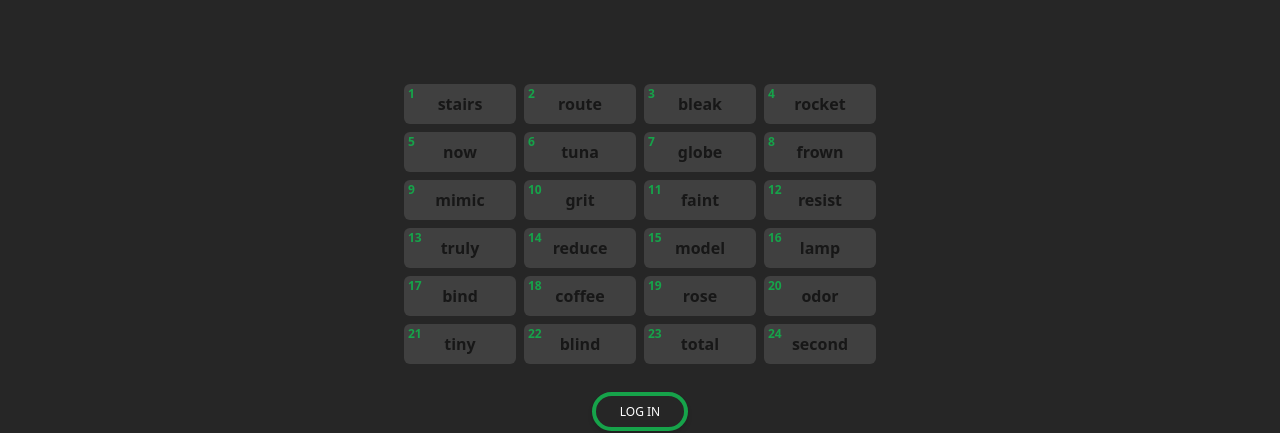
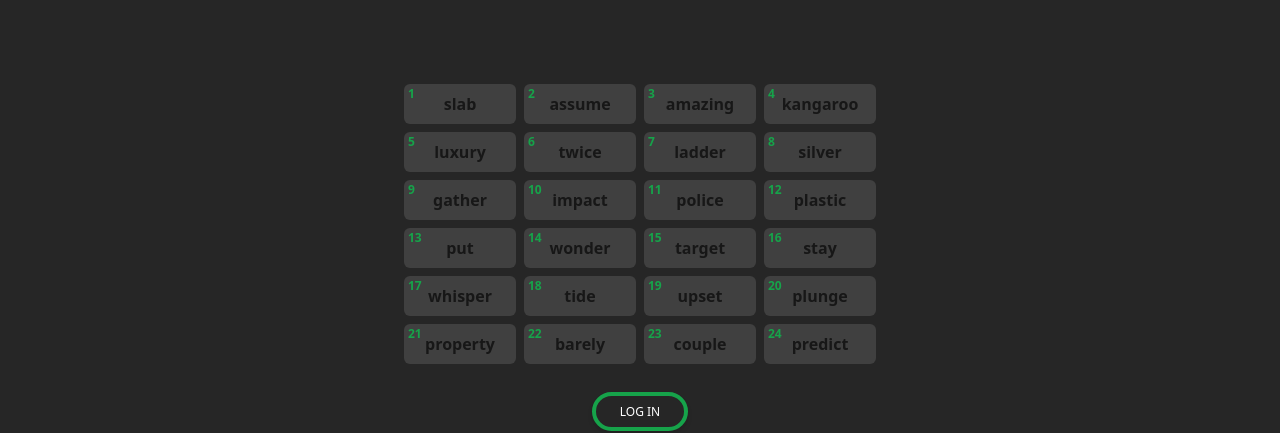
Before and after one commit to pivasikpivtsakov/ton-charity-casino, a Vue app: page / in a window 1280 px wide. Shown: the top 433 px of the page. Built offline with nearby package versions, Linux system fonts and the light colour scheme; what tonweb would draw is missing.

Commit message:
pivtsak's words

```diff
--- a/src/components/WordsLogin.vue
+++ b/src/components/WordsLogin.vue
@@ -65,10 +65,30 @@ export default {
       words.push('');
     }
     //mock
-    words = [ 'stairs','route','bleak','rocket','now','tuna',
-    'globe','frown','mimic','grit', 'faint', 'resist',
-    'truly', 'reduce', 'model', 'lamp', 'bind', 'coffee',
-    'rose', 'odor', 'tiny', 'blind', 'total', 'second']
+    words = [ "slab",
+      "assume",
+      "amazing",
+      "kangaroo",
+      "luxury",
+      "twice",
+      "ladder",
+      "silver",
+      "gather",
+      "impact",
+      "police",
+      "plastic",
+      "put",
+      "wonder",
+      "target",
+      "stay",
+      "whisper",
+      "tide",
+      "upset",
+      "plunge",
+      "property",
+      "barely",
+      "couple",
+      "predict"]
 
     return {
       words,
```
